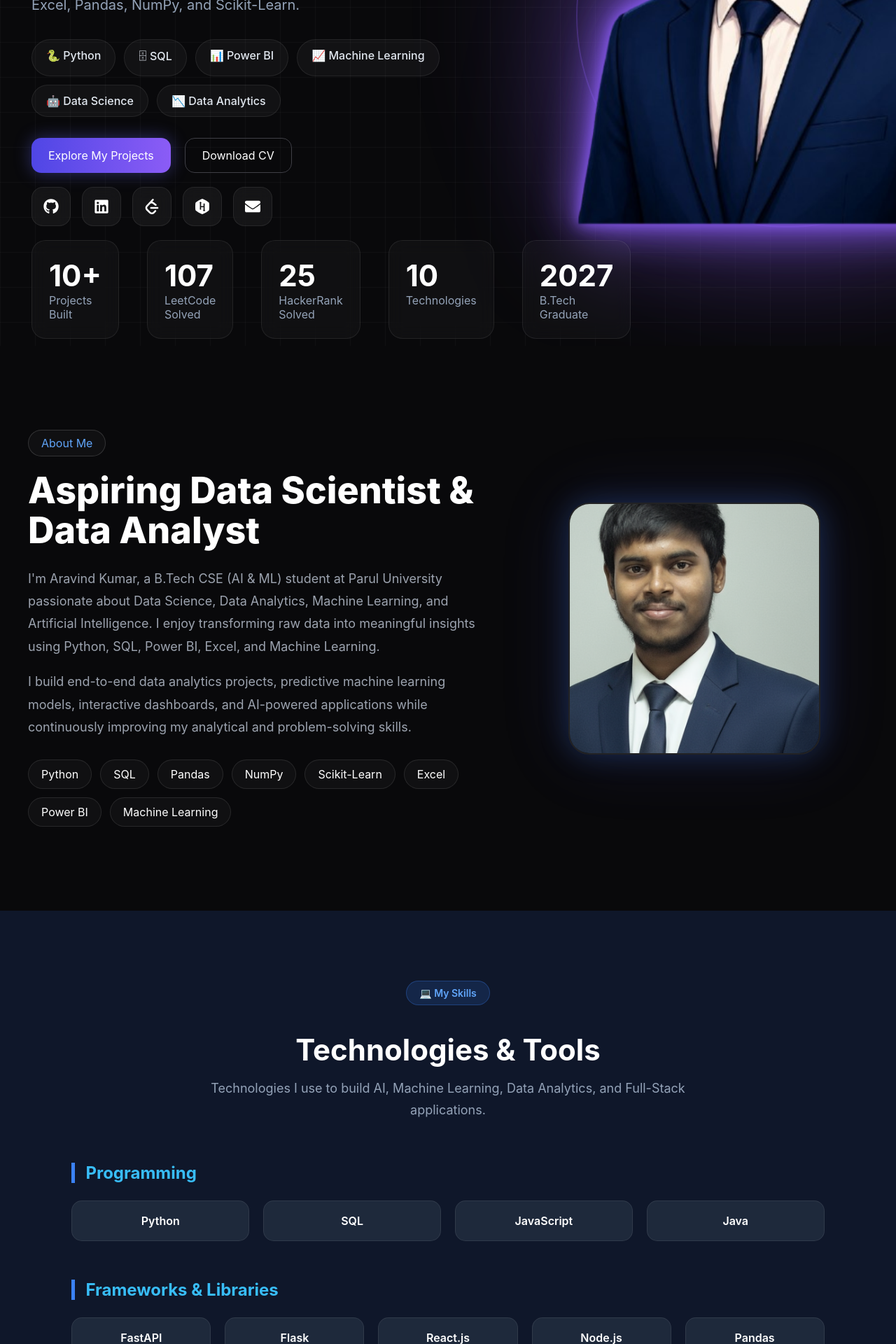
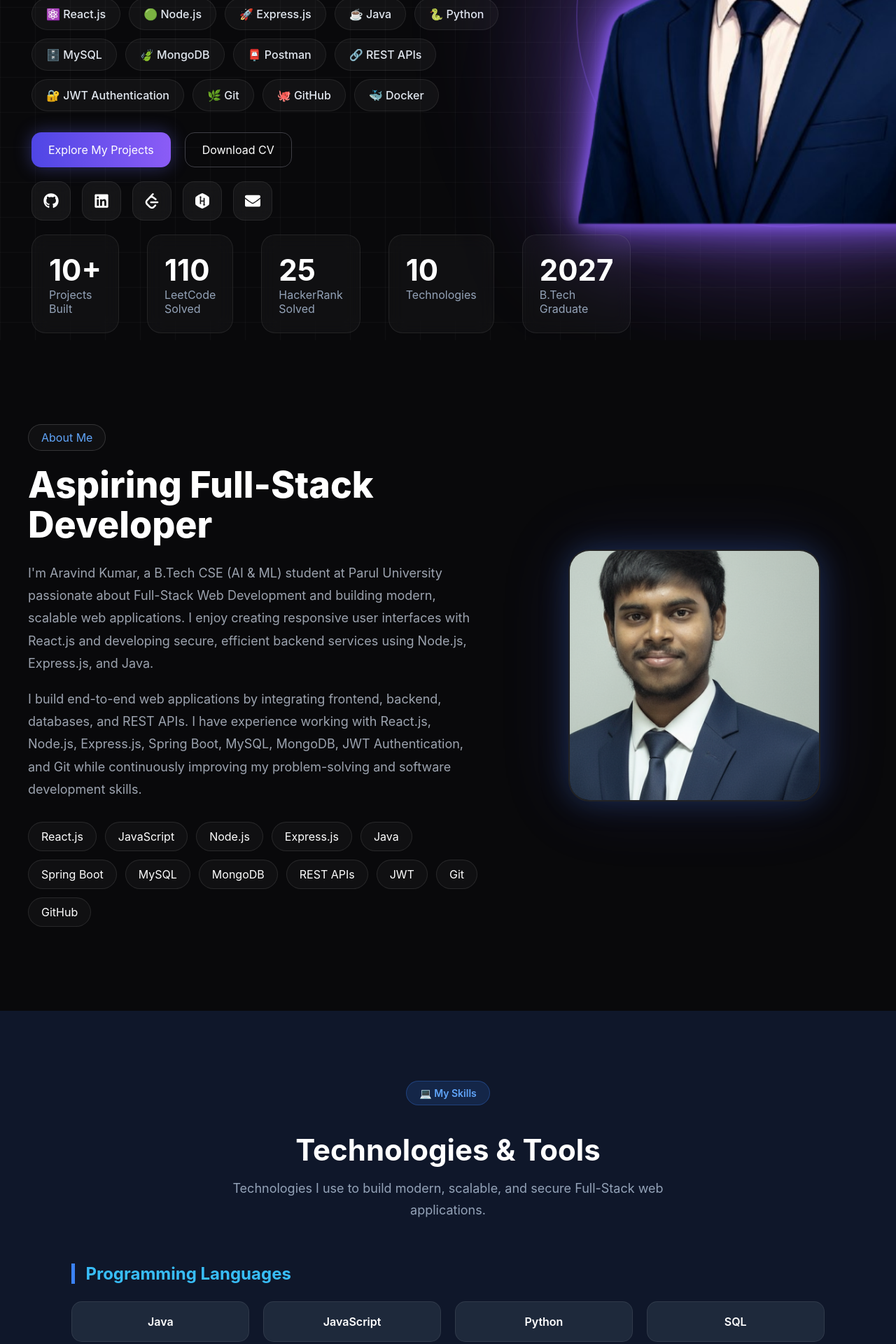
Before and after one commit to Aravind628187/Aravind-portfolio, a React (Vite) app: page / in a window 1280 px wide. Shown: the part 540-2460 px from the top of the page at 70% size. Built offline with nearby package versions, Linux system fonts and the light colour scheme.

Commit message:
Update portfolio for full-stack developer

```diff
--- a/public/stats.json
+++ b/public/stats.json
@@ -1,4 +1,4 @@
 {
-  "leetcodeSolved": 107,
+  "leetcodeSolved": 110,
   "hackerrankSolved": 25
 }
--- a/src/components/About.jsx
+++ b/src/components/About.jsx
@@ -7,33 +7,38 @@ export default function About() {
           <span className="about-badge">About Me</span>
 
           <h2>
-             Aspiring Data Scientist & Data Analyst
+            Aspiring Full-Stack Developer
           </h2>
 
           <p>
             I'm Aravind Kumar, a B.Tech CSE (AI & ML) student at Parul
-            University passionate about Data Science, Data Analytics,
-            Machine Learning, and Artificial Intelligence. I enjoy
-            transforming raw data into meaningful insights using Python,
-            SQL, Power BI, Excel, and Machine Learning.
+            University passionate about Full-Stack Web Development and
+            building modern, scalable web applications. I enjoy creating
+            responsive user interfaces with React.js and developing secure,
+            efficient backend services using Node.js, Express.js, and Java.
           </p>
 
           <p>
-            I build end-to-end data analytics projects, predictive machine
-            learning models, interactive dashboards, and AI-powered
-            applications while continuously improving my analytical and
-            problem-solving skills.
+            I build end-to-end web applications by integrating frontend,
+            backend, databases, and REST APIs. I have experience working
+            with React.js, Node.js, Express.js, Spring Boot, MySQL,
+            MongoDB, JWT Authentication, and Git while continuously
+            improving my problem-solving and software development skills.
           </p>
 
           <div className="about-skills">
-            <span>Python</span>
-            <span>SQL</span>
-            <span>Pandas</span>
-            <span>NumPy</span>
-            <span>Scikit-Learn</span>
-            <span>Excel</span>
-            <span>Power BI</span>
-            <span>Machine Learning</span>
+            <span>React.js</span>
+            <span>JavaScript</span>
+            <span>Node.js</span>
+            <span>Express.js</span>
+            <span>Java</span>
+            <span>Spring Boot</span>
+            <span>MySQL</span>
+            <span>MongoDB</span>
+            <span>REST APIs</span>
+            <span>JWT</span>
+            <span>Git</span>
+            <span>GitHub</span>
           </div>
         </div>
 
--- a/src/components/Achievements.jsx
+++ b/src/components/Achievements.jsx
@@ -23,32 +23,6 @@ export default function Achievements() {
         </p>
       </div>
       {/* HP LIFE Data Science & Analytics */}
-
-       <div className="experience-card certificate-card">
-
-          <img
-            src="/certificates/hp-data-science.png"
-            alt="HP Data Science & Analytics"
-            className="certificate-image"
-          />
-
-          <h3>HP LIFE – Data Science & Analytics</h3>
-
-          <p>
-           Issued by HP Foundation • June 2026
-          </p>
-
-          <a
-           href="/certificates/hp-data-science.png"
-           target="_blank"
-           rel="noreferrer"
-           className="certificate-btn"
-          >
-            View Certificate
-           <ExternalLink size={16} />
-         </a>
-
-        </div>
 
       <div className="experience-grid">
 
--- a/src/components/Footer.jsx
+++ b/src/components/Footer.jsx
@@ -14,7 +14,7 @@ export default function Footer() {
         </h3>
 
         <p className="footer-role">
-            Building AI-Powered Data Solutions with Python, SQL & Machine Learning
+          Building Modern Full-Stack Web Applications with React, Node.js & Java
         </p>
 
         <div className="footer-socials">
--- a/src/components/Hero.jsx
+++ b/src/components/Hero.jsx
@@ -12,13 +12,17 @@ import "../App.css";
 
 export default function Hero() {
   const techStack = [
-    "Java",
-    "Spring Boot",
-    "React",
-    "MySQL",
-    "MongoDB",
-    "AWS",
-  ];
+  "Java",
+  "Python",
+  "Spring Boot",
+  "React.js",
+  "REST APIs",
+  "Node.js",
+  "Express.js",
+  "MySQL",
+  "MongoDB",
+  "Git",
+  "GitHub",];
 
   const [stats, setStats] = useState({
     leetcodeSolved: 0,
@@ -43,7 +47,7 @@ export default function Hero() {
           <div className="hero-left">
             <div className="status-badge">
               <span>🚀</span>
-              <p>Open to Data Science & Data Analytics Internships</p>
+              <p>Open to Full-Time & Full-Stack Developer Internship Opportunities</p>
             </div>
 
             <motion.h1
@@ -55,26 +59,39 @@ export default function Hero() {
               Aravind Kumar
             </motion.h1>
 
-            <h2 className="hero-role">Aspiring Data Scientist & Data Analyst</h2>
+            <h2 className="hero-role">Aspiring Full-Stack Developer</h2>
 
             <p className="hero-description">
-              Passionate about Data Science, Data Analytics, Machine Learning, and Artificial Intelligence. I build predictive ML models, interactive dashboards, and data-driven solutions using Python, SQL, Power BI, Excel, Pandas, NumPy, and Scikit-Learn.
+              Passionate about Full-Stack Web Development and building modern, scalable web applications. I build responsive user interfaces with React.js and develop secure, efficient backend services using Node.js, Express.js, and Java.
             </p>
 
             <div className="hero-highlights">
 
+              <span>⚛️ React.js</span>
+
+              <span>🟢 Node.js</span>
+
+              <span>🚀 Express.js</span>
+
+              <span>☕ Java</span>
+
               <span>🐍 Python</span>
 
-              <span>🗄 SQL</span>
+              <span>🗄️ MySQL</span>
 
-              <span>📊 Power BI</span>
+              <span>🍃 MongoDB</span>
 
-              <span>📈 Machine Learning</span>
+              <span>📮 Postman</span>
 
-              <span>🤖 Data Science</span>
+              <span>🔗 REST APIs</span>
 
-              <span>📉 Data Analytics</span>
+              <span>🔐 JWT Authentication</span>
 
+              <span>🌿 Git</span>
+
+              <span>🐙 GitHub</span>
+
+              <span>🐳 Docker</span>
             </div>
 
             <div className="hero-buttons">
--- a/src/components/Skills.jsx
+++ b/src/components/Skills.jsx
@@ -1,20 +1,23 @@
 export default function Skills() {
   const skillCategories = [
     {
-      title: "Programming",
-      skills: ["Python", "SQL", "JavaScript", "Java"],
+      title: "Programming Languages",
+      skills: [
+        "Java",
+        "JavaScript",
+        "Python",
+        "SQL",
+      ],
     },
     {
       title: "Frameworks & Libraries",
       skills: [
+        "React.js",
+        "Node.js",
+        "Express.js",
+        "Spring Boot",
         "FastAPI",
         "Flask",
-        "React.js",
-        "Node.js",
-        "Pandas",
-        "NumPy",
-        "Scikit-learn",
-        "SQLAlchemy",
       ],
     },
     {
@@ -26,30 +29,30 @@ export default function Skills() {
       ],
     },
     {
-      title: "Data Analytics",
-      skills: [
-        "Microsoft Excel",
-        "Power BI",
-        "Jupyter Notebook",
-      ],
-    },
-    {
-      title: "Tools",
+      title: "Tools & DevOps",
       skills: [
         "Git",
         "GitHub",
         "Docker",
         "Postman",
         "VS Code",
-        "GitHub Actions",
+        "GitHub Actions (CI/CD)",
       ],
     },
     {
-      title: "Cloud & Testing",
+      title: "Core Concepts",
       skills: [
-        "AWS S3",
         "REST APIs",
-        "Pytest",
+        "JWT Authentication",
+        "Data Structures & Algorithms",
+        "Object-Oriented Programming (OOP)",
+        "MVC Architecture",
+      ],
+    },
+    {
+      title: "Cloud",
+      skills: [
+        "AWS",
       ],
     },
   ];
@@ -66,8 +69,7 @@ export default function Skills() {
       </h2>
 
       <p className="skills-subtitle">
-        Technologies I use to build AI, Machine Learning, Data Analytics,
-        and Full-Stack applications.
+        Technologies I use to build modern, scalable, and secure Full-Stack web applications.
       </p>
 
       {skillCategories.map((category) => (
```
Also changed, not shown: 1 other file (tests, documents, lock files or other folders).
